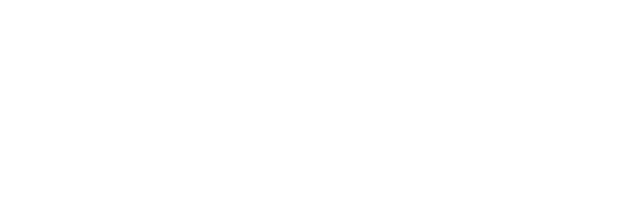
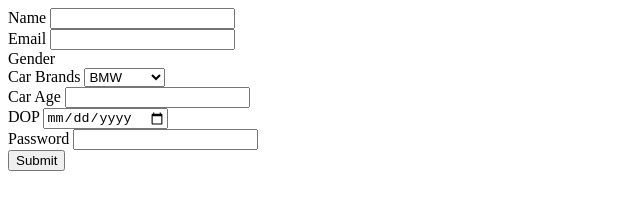
Before and after one commit to acciojob/car-insurance-form-avinash-create, a website: page main.html in a window 1280 px wide. Shown: the whole page, without its empty margins (0-640 px from the left). Drawn offline with Linux system fonts and the light colour scheme.

Commit message:
created a submission

```diff
--- a/main.html
+++ b/main.html
@@ -8,6 +8,38 @@
 
 <body>
 	<!-- the entire body must be written by student -->
+	<form method="post">
+
+		<label for="name">Name</label>
+		<input type="text" id ="name" name= "Name" required>
+		<br>
+		<label for="email">Email</label>
+		<input type="email" id ="email" name= "Email" required>
+		<br>
+		<label for ="gender">Gender</label>
+
+
+		<br>
+		<label for="cars">Car Brands</label>
+		<select name="cars" id ="cars">
+			<option>BMW</option>
+			<option>AUDI</option>
+			<option>Mercedes</option>
+
+		</select>
+		<br>
+		<label for="carage">Car Age</label>
+		<input type="number" id ="carage" name= "Car Age" required>
+		<br>
+		<label for="dop">DOP</label>
+		<input type="date" id ="dop" name= "DOP" required>
+		<br>
+		<label for="password">Password</label>
+		<input type="password" id ="email" name= "Password" required>
+		<br>
+		<button type="submit">Submit</button>
+
+	</form>
     <script type="text/javascript" src="./script.js">
 </script>
 
```
